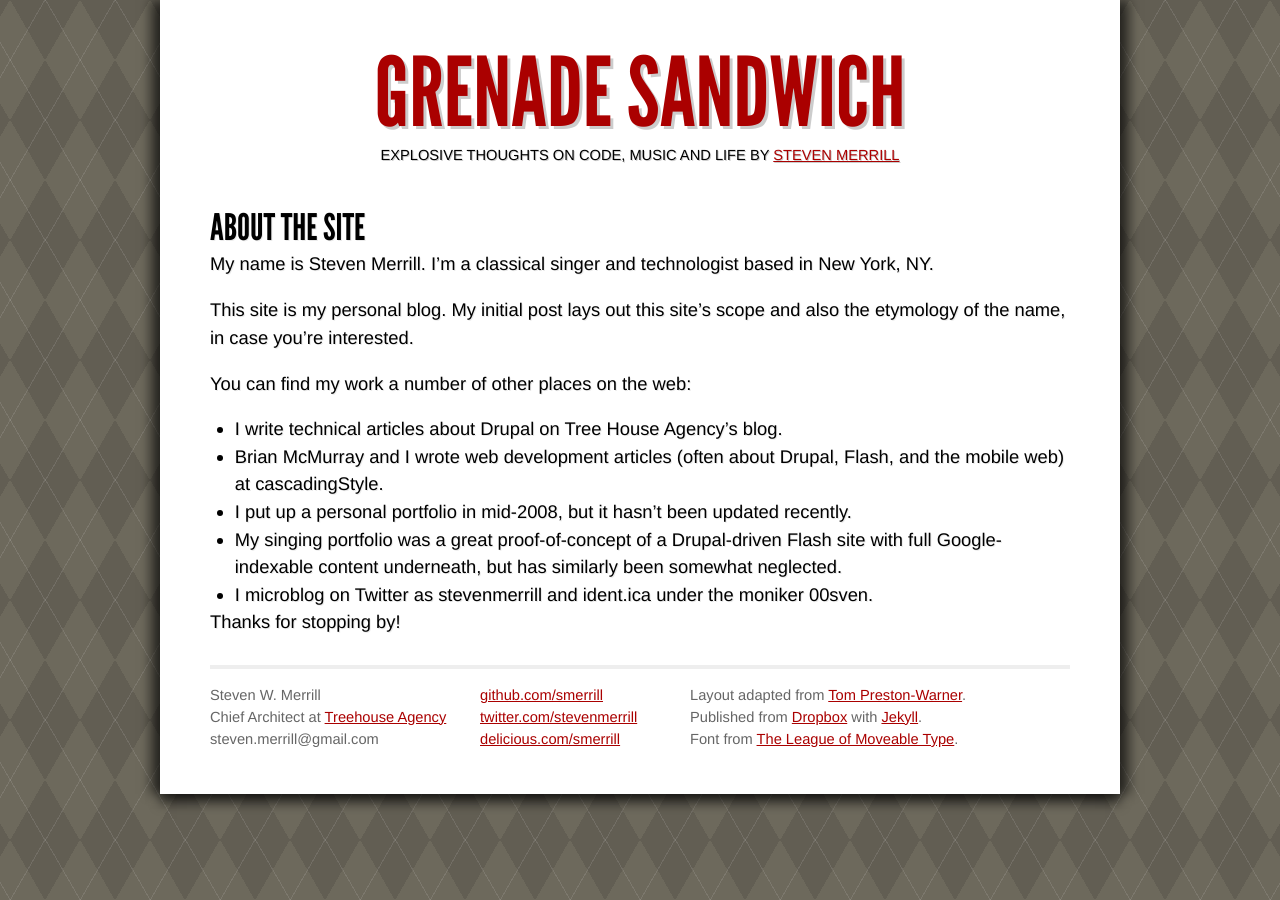
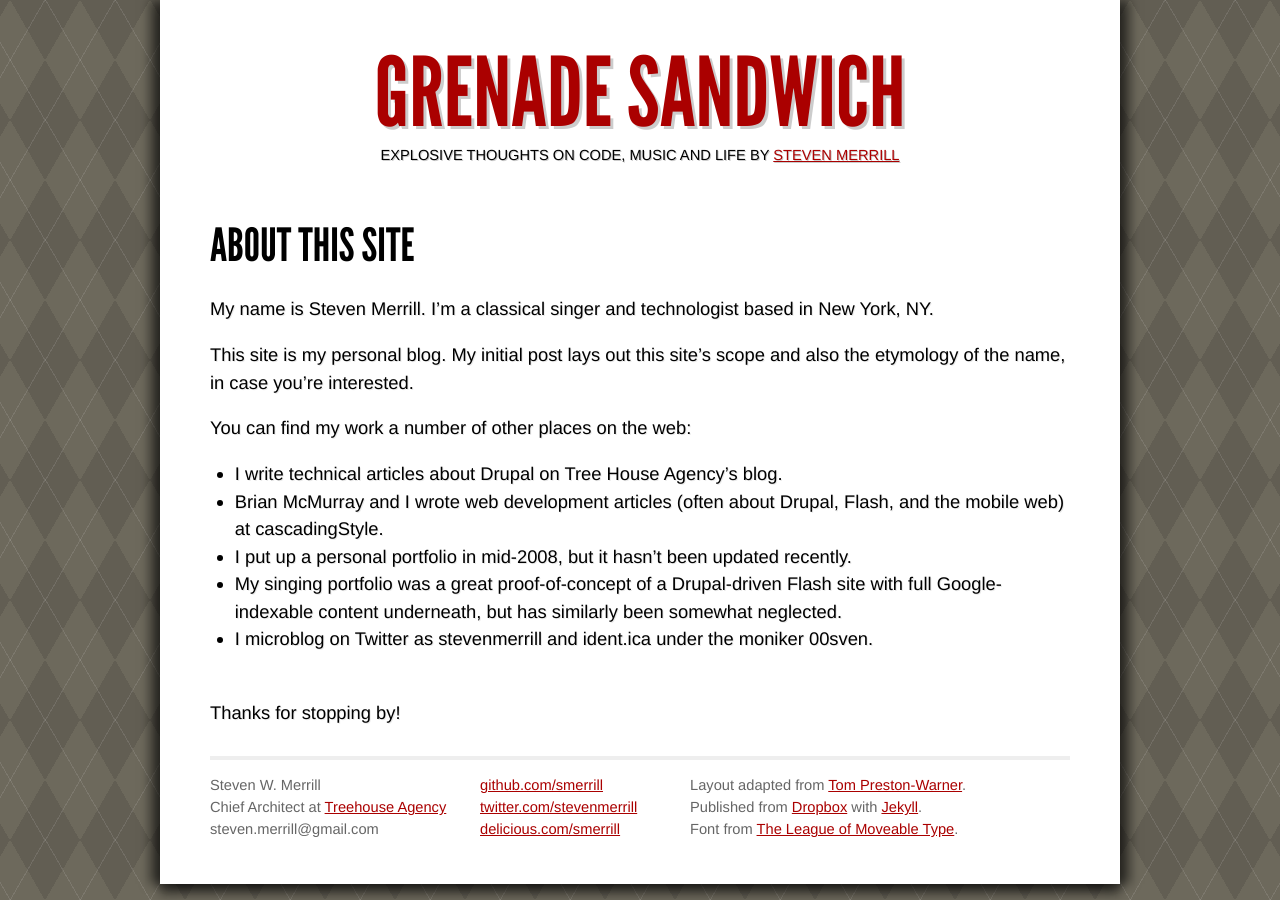
Before and after one commit to smerrill/grenadesandwich.com, a Jekyll site: the page built from about-site.md, in a window 1280 px wide. Built offline with Jekyll 4.4.1, drawn with Linux system fonts in a browser that asks for light colours; Markdown is read by kramdown in place of the engine named in the settings.

Commit message:
Fix static pages to have a proper title, edit about site page.

```diff
--- a/_layouts/static-page.html
+++ b/_layouts/static-page.html
@@ -1,6 +1,8 @@
 ---
 layout: default
 ---
+<h1 class="page-title">{{ page.title }}</h1>
+
 <div id="post">
 {{ content }}
 </div>
--- a/about-site.md
+++ b/about-site.md
@@ -2,10 +2,8 @@
 layout: static-page
 title: About this Site
 created: 1232807141
-permalink: about-site.html
+permalink: "/about-site/"
 ---
-## About The Site
-
 My name is Steven Merrill. I'm a classical singer and technologist based in New York, NY.
 
 This site is my personal blog. My initial post lays out this site's scope and also the etymology of the name, in case you're interested.
@@ -18,4 +16,6 @@ You can find my work a number of other places on the web:
 - My singing portfolio was a great proof-of-concept of a Drupal-driven Flash site with full Google-indexable content underneath, but has similarly been somewhat neglected.
 - I microblog on Twitter as stevenmerrill and ident.ica under the moniker 00sven.
 
+<br />
+
 Thanks for stopping by!
```
